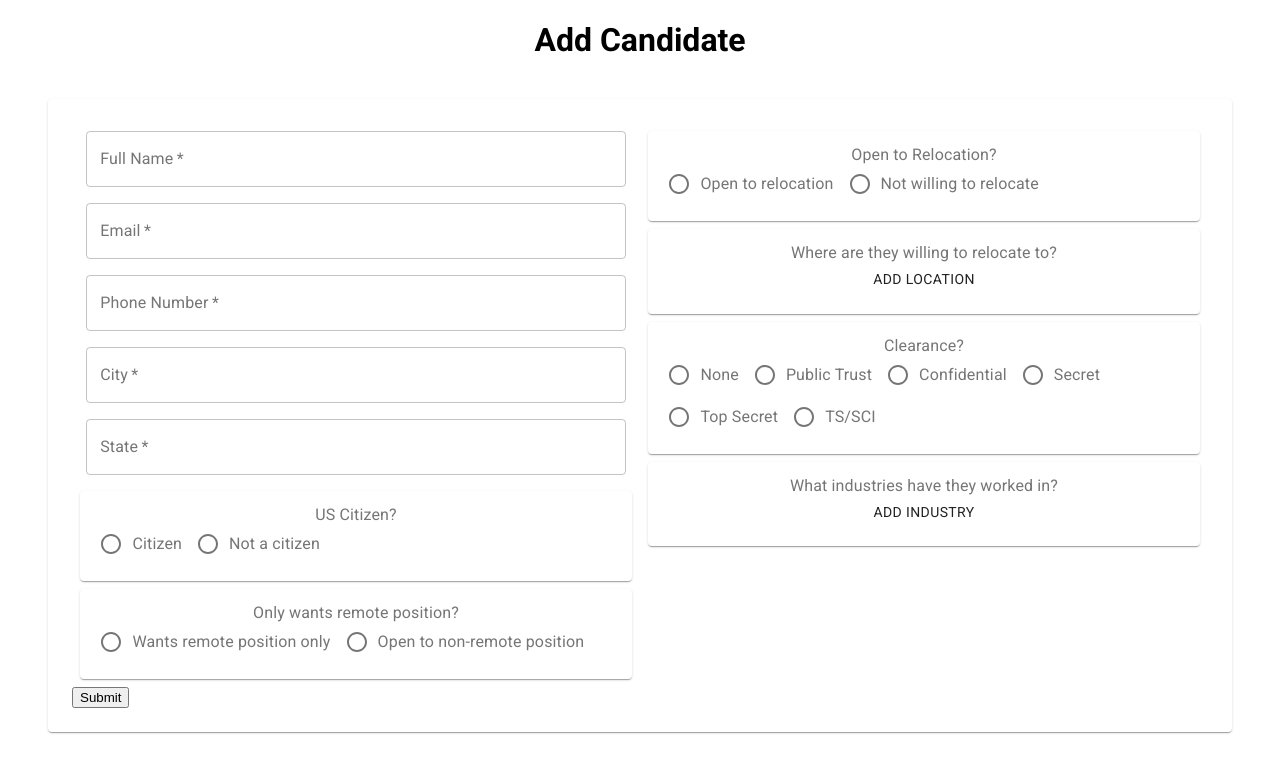
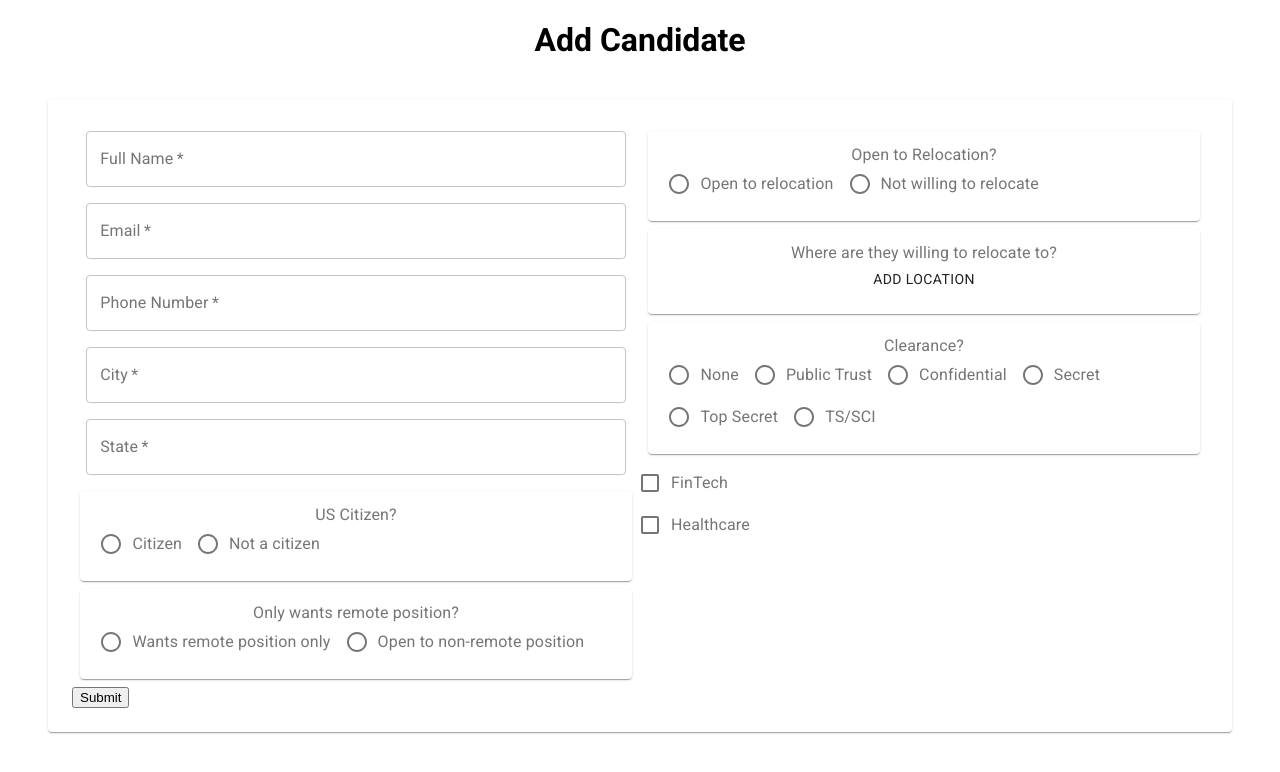
Before and after one commit to mnavoy4/HCRmatcher2, a React (Create React App) app in the folder frontend/: page /add-candidate in a window 1280 px wide. Shown: the top 772 px of the page. Built offline with nearby package versions, Linux system fonts and the light colour scheme.

Commit message:
indsutry checkboxes

```diff
--- a/frontend/src/Containers/AddCandidateContainer/AddCandidateContainer.js
+++ b/frontend/src/Containers/AddCandidateContainer/AddCandidateContainer.js
@@ -7,6 +7,7 @@ import { Grid, TextField, Paper, RadioGroup, FormControlLabel, Checkbox, FormGro
 // import WillingToGoWhere from '../../Components/WillingToGoWhere';
 // import usCitizenRadios from '../../Components/UsCitizenRadios'
 // import ClearanceRadios from '../../Components/ClearanceRadios';
+import * as allIndustries from '../../industries'
 
 const useStyles = makeStyles((theme) => ({
   root: {
@@ -34,6 +35,8 @@ const useStyles = makeStyles((theme) => ({
 }));
 
 export default function AddCandidateContainer(){
+
+  const { industries } = allIndustries.default;
 
   const { register, handleSubmit, control } = useForm()
   const onSubmit = (data) => console.log(data);
@@ -193,7 +196,17 @@ export default function AddCandidateContainer(){
                     rules={{ required: true }}
                     control={control}
                   />
-                  <Controller
+                  <FormGroup>
+                    {
+                      industries.map((industry, index) => {
+                        return (
+                        <FormControlLabel label={industry} control={<Checkbox inputRef={register} color='primary' name={`industriesWorkedIn[${index}].industry`}/>} value={industry} />
+                        )
+                      })
+                    }
+                  </FormGroup>
+
+                  {/* <Controller
                     as={
                       <Paper className={classes.formItemPaper}>
                         <FormControl>
@@ -219,7 +232,7 @@ export default function AddCandidateContainer(){
                     name='industriesWorkedIn'
                     defaultValue=''
                     control={control}
-                  />
+                  /> */}
                 </Grid>
                 <input type='submit'/>
               </Grid>
--- a/frontend/src/data.js
+++ b/frontend/src/data.js
@@ -49,6 +49,6 @@ export default {
       industriesWorkedIn: ["finance, ", "startup, ", "cyber security, "],
       usCitizen: true,
       clearance: 'none'
-    },
+    }
   ]
 }
--- /dev/null
+++ b/frontend/src/industries.js
@@ -0,0 +1,3 @@
+export default {
+  industries: ['FinTech', 'Healthcare']
+}
```
